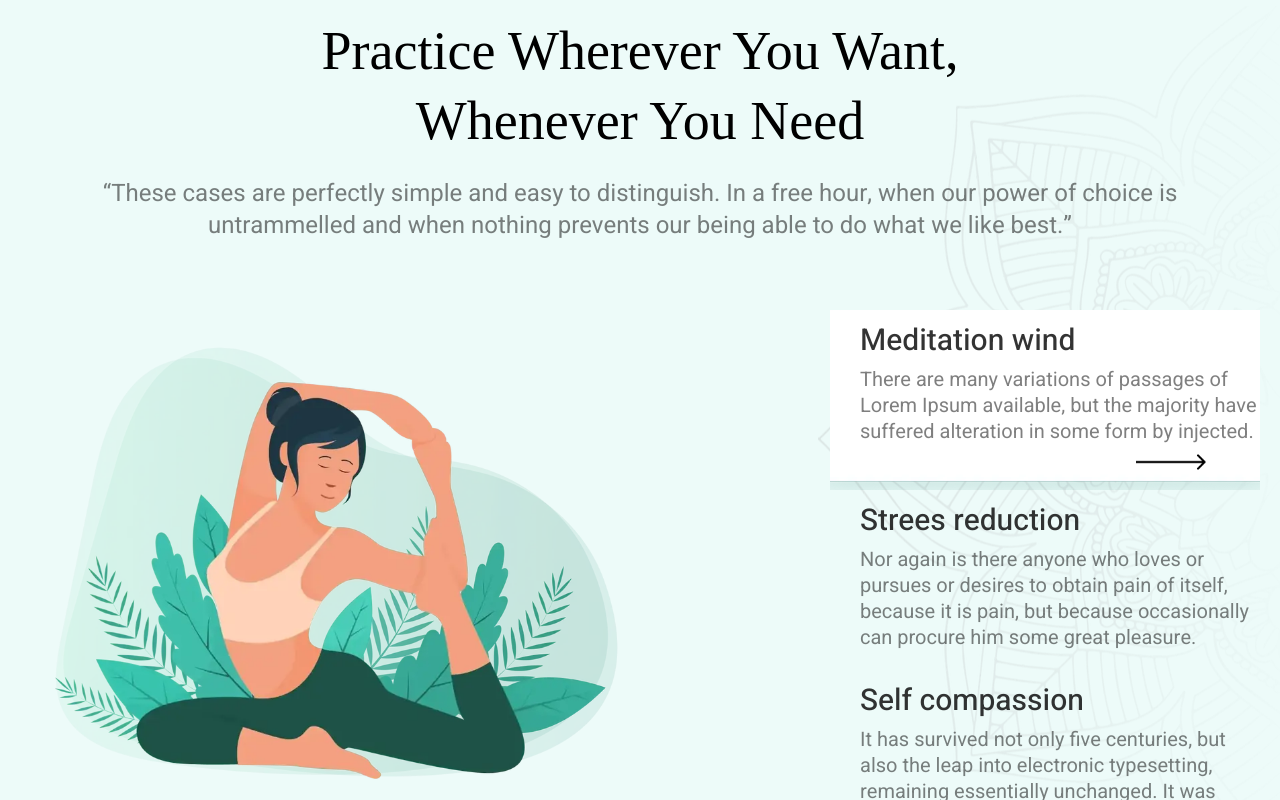
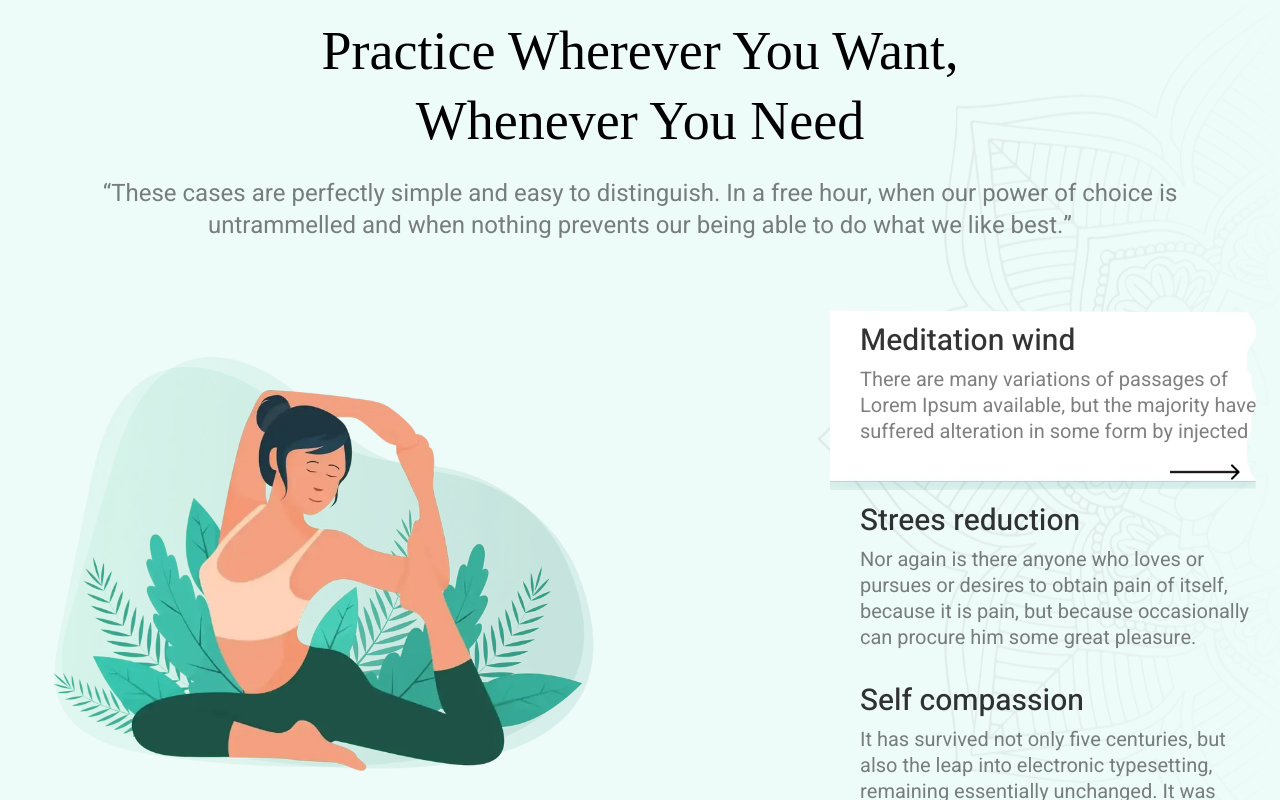
Before and after one commit to Hennady95/meditation_react, a React (Create React App) app: page / in a window 1280 px wide. In both pictures the pointer is over the item 1045 px from the left and 2734 px from the top of the page. Shown: the part 2334-3134 px from the top of the page. Built offline with nearby package versions, Linux system fonts and the light colour scheme; a web font is replaced by a local one.

Commit message:
change: practice list item background

```diff
--- a/src/source/scss/components/_practice.scss
+++ b/src/source/scss/components/_practice.scss
@@ -38,7 +38,7 @@
   }
 
   .practice_list_container > img {
-    max-width: 50%;
+    max-width: 48%;
     /*max-height: 594px;*/
     object-fit: contain;
   }
@@ -51,20 +51,22 @@
     display: flex;
     flex-direction: column;
     align-items: flex-start;
-    max-width: 717px;
-    padding: 35px 0px 35px 50px;
+    max-width: 100%;
+    padding: 35px 15px;
   }
 
   .practice_list > li:hover {
     position: relative;
-    background: url('../img/background/practice_list-background.webp') center / cover no-repeat;
+    /*background: url('../img/background/practice_list-background.webp') center / cover no-repeat;*/
+    background-color: #FFFFFF;
+    clip-path: polygon(0% 0%, 96% 1%, 97% 1%, 98% 4%, 99% 9%, 99% 12%, 99% 15%, 98% 19%, 97% 23%, 97% 27%, 97% 33%, 98% 36%, 98% 41%, 99% 47%, 99% 53%, 98% 60%, 98% 66%, 97% 72%, 97% 79%, 97% 84%, 98% 91%, 99% 94%, 99% 99%, 0% 100%);
   }
 
   .practice_list > li:hover::before {
     position: absolute;
     content: '';
-    right: 67px;
-    bottom: 23px;
+    right: 25px;
+    bottom: 10px;
     height: 24px;
     width: 102px;
     background: url('../img/arrow.webp') center/cover no-repeat;
--- a/src/source/scss/config/_media.scss
+++ b/src/source/scss/config/_media.scss
@@ -54,8 +54,8 @@
         }
 
         &_list > li:hover::before {
-            right: 54px;
-            bottom: 20px;
+            right: 20px;
+            bottom: 10px;
             height: 16px;
             width: 70px;
         }
@@ -304,8 +304,8 @@
         }
 
         &_list > li:hover::before {
-            right: 54px;
-            bottom: 20px;
+            /*right: 54px;
+            bottom: 20px;*/
             height: 16px;
             width: 70px;
         }
--- a/src/source/style/main.css
+++ b/src/source/style/main.css
@@ -957,7 +957,7 @@ textarea {
 }
 
 .practice_list_container > img {
-  max-width: 50%;
+  max-width: 48%;
   /*max-height: 594px;*/
   -o-object-fit: contain;
      object-fit: contain;
@@ -978,20 +978,23 @@ textarea {
   -webkit-box-align: start;
       -ms-flex-align: start;
           align-items: flex-start;
-  max-width: 717px;
-  padding: 35px 0px 35px 50px;
+  max-width: 100%;
+  padding: 35px 15px;
 }
 
 .practice_list > li:hover {
   position: relative;
-  background: url("../img/background/practice_list-background.webp") center/cover no-repeat;
+  /*background: url('../img/background/practice_list-background.webp') center / cover no-repeat;*/
+  background-color: #FFFFFF;
+  -webkit-clip-path: polygon(0% 0%, 96% 1%, 97% 1%, 98% 4%, 99% 9%, 99% 12%, 99% 15%, 98% 19%, 97% 23%, 97% 27%, 97% 33%, 98% 36%, 98% 41%, 99% 47%, 99% 53%, 98% 60%, 98% 66%, 97% 72%, 97% 79%, 97% 84%, 98% 91%, 99% 94%, 99% 99%, 0% 100%);
+          clip-path: polygon(0% 0%, 96% 1%, 97% 1%, 98% 4%, 99% 9%, 99% 12%, 99% 15%, 98% 19%, 97% 23%, 97% 27%, 97% 33%, 98% 36%, 98% 41%, 99% 47%, 99% 53%, 98% 60%, 98% 66%, 97% 72%, 97% 79%, 97% 84%, 98% 91%, 99% 94%, 99% 99%, 0% 100%);
 }
 
 .practice_list > li:hover::before {
   position: absolute;
   content: '';
-  right: 67px;
-  bottom: 23px;
+  right: 25px;
+  bottom: 10px;
   height: 24px;
   width: 102px;
   background: url("../img/arrow.webp") center/cover no-repeat;
@@ -1323,8 +1326,8 @@ textarea {
     background-size: 520px 250px;
   }
   .practice_list > li:hover::before {
-    right: 54px;
-    bottom: 20px;
+    right: 20px;
+    bottom: 10px;
     height: 16px;
     width: 70px;
   }
@@ -1544,8 +1547,8 @@ textarea {
     background-size: 520px 250px;
   }
   .practice_list > li:hover::before {
-    right: 54px;
-    bottom: 20px;
+    /*right: 54px;
+            bottom: 20px;*/
     height: 16px;
     width: 70px;
   }
```
Also changed, not shown: 1 other file (tests, documents, lock files or other folders).
